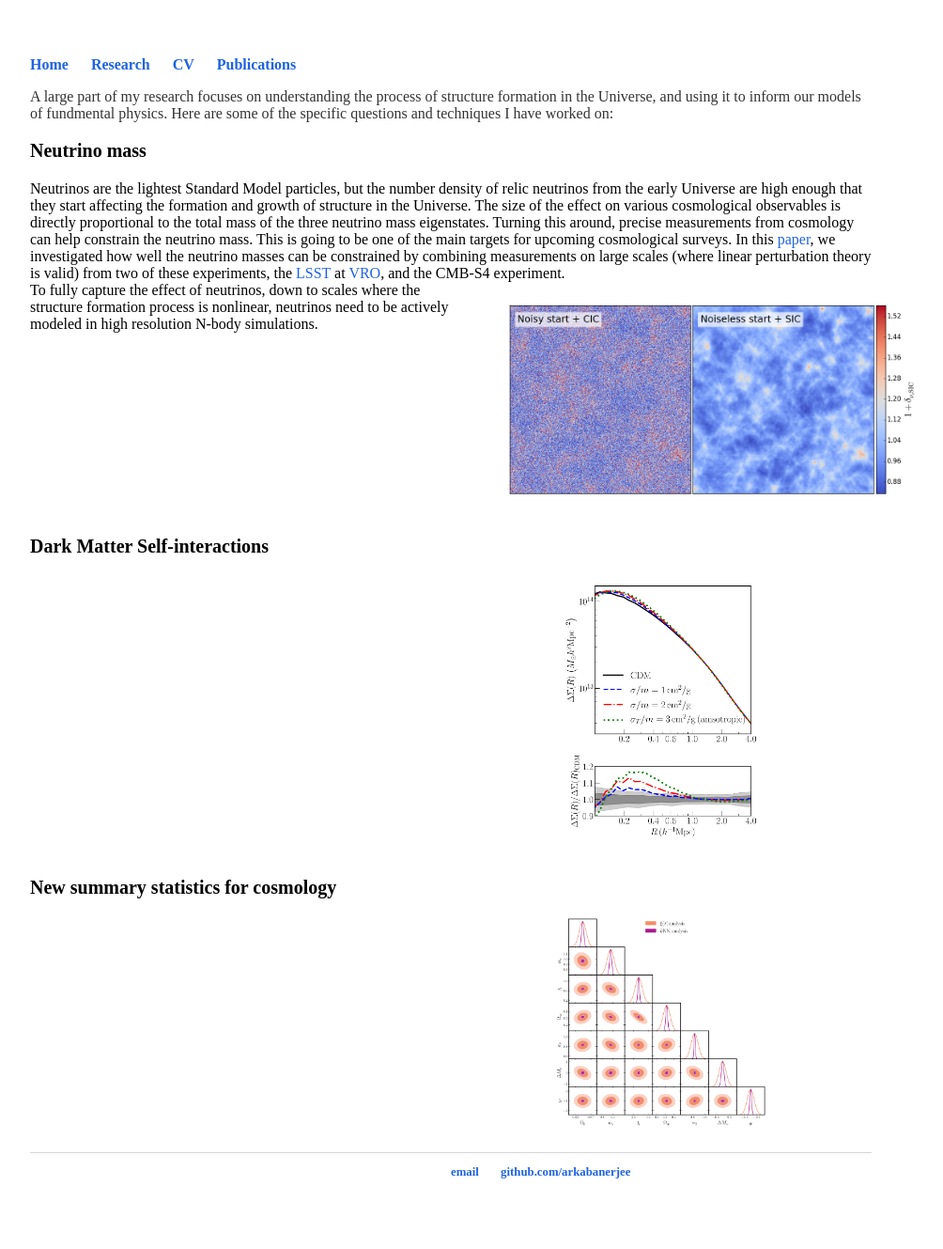
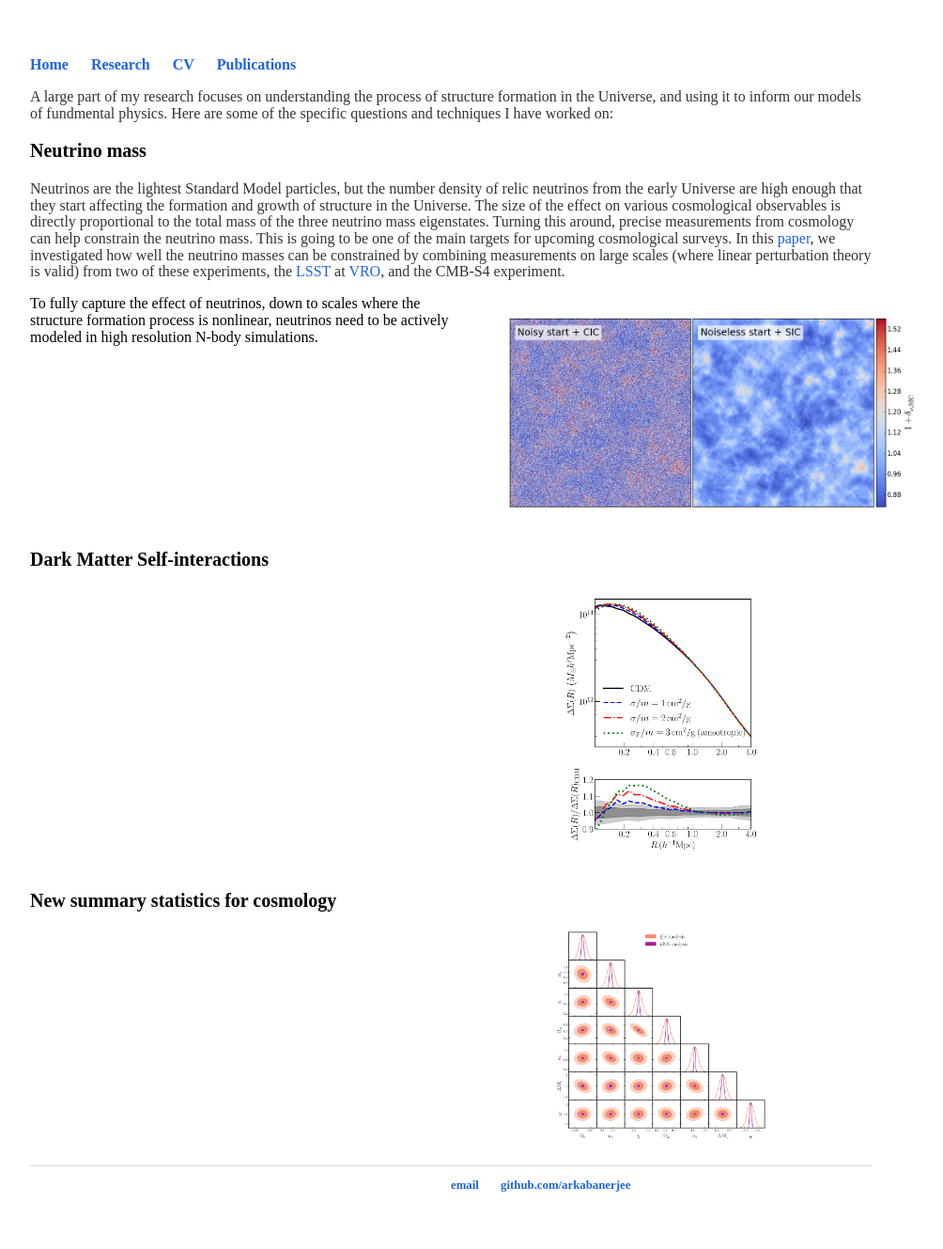
Before and after one commit to arkabanerjee/arkabanerjee.github.io, a Jekyll site: the page built from research/index.html, in a window 1280 px wide. Shown: the whole page at 94% size, without its empty margins (160-1164 px from the left). Built offline with Jekyll 4.4.1, drawn with Linux system fonts in a browser that asks for light colours.

Commit message:
Neutrinos

```diff
--- a/research/index.html
+++ b/research/index.html
@@ -6,7 +6,8 @@
 <div class="blurb">
     <p>A large part of my research focuses on understanding the process of structure formation in the Universe, and using it to inform our models of fundmental physics. Here are some of the specific questions and techniques I have worked on:</p>
     <h3>Neutrino mass</h3>
-        Neutrinos are the lightest Standard Model particles, but the number density of relic neutrinos from the early Universe are high enough that they start affecting the formation and growth of structure in the Universe. The size of the effect on various cosmological observables is directly proportional to the total mass of the three neutrino mass eigenstates. Turning this around, precise measurements from cosmology can help constrain the neutrino mass. This is going to be one of the main targets for upcoming cosmological surveys. In this <a href="https://arxiv.org/abs/1612.07126">paper</a>, we investigated how well the neutrino masses can be constrained by combining measurements on large scales (where linear perturbation theory is valid) from two of these experiments, the <a href="https://www.lsst.org/about">LSST</a> at <a href="https://www.vro.org/">VRO</a>, and the CMB-S4 experiment.
+    <p>Neutrinos are the lightest Standard Model particles, but the number density of relic neutrinos from the early Universe are high enough that they start affecting the formation and growth of structure in the Universe. The size of the effect on various cosmological observables is directly proportional to the total mass of the three neutrino mass eigenstates. Turning this around, precise measurements from cosmology can help constrain the neutrino mass. This is going to be one of the main targets for upcoming cosmological surveys. In this <a href="https://arxiv.org/abs/1612.07126">paper</a>, we investigated how well the neutrino masses can be constrained by combining measurements on large scales (where linear perturbation theory is valid) from two of these experiments, the <a href="https://www.lsst.org/about">LSST</a> at <a href="https://www.vro.org/">VRO</a>, and the CMB-S4 experiment.</p>
+    <p></p>
     <div style="width: 100%;">
         <div style="width: 50%; height: 250px; float: left;">
              To fully capture the effect of neutrinos, down to scales where the structure formation process is nonlinear, neutrinos need to be actively modeled in high resolution N-body simulations.
```
